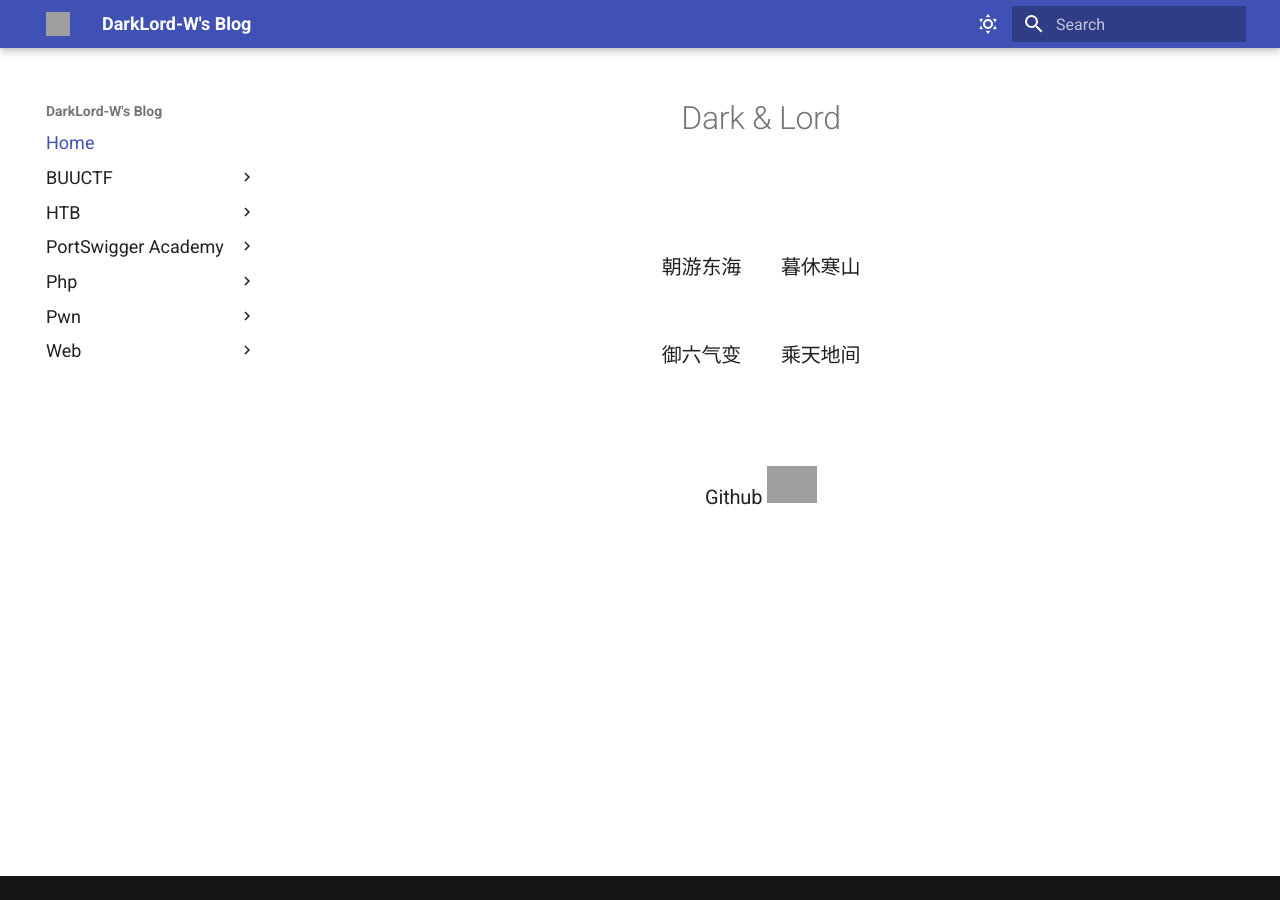
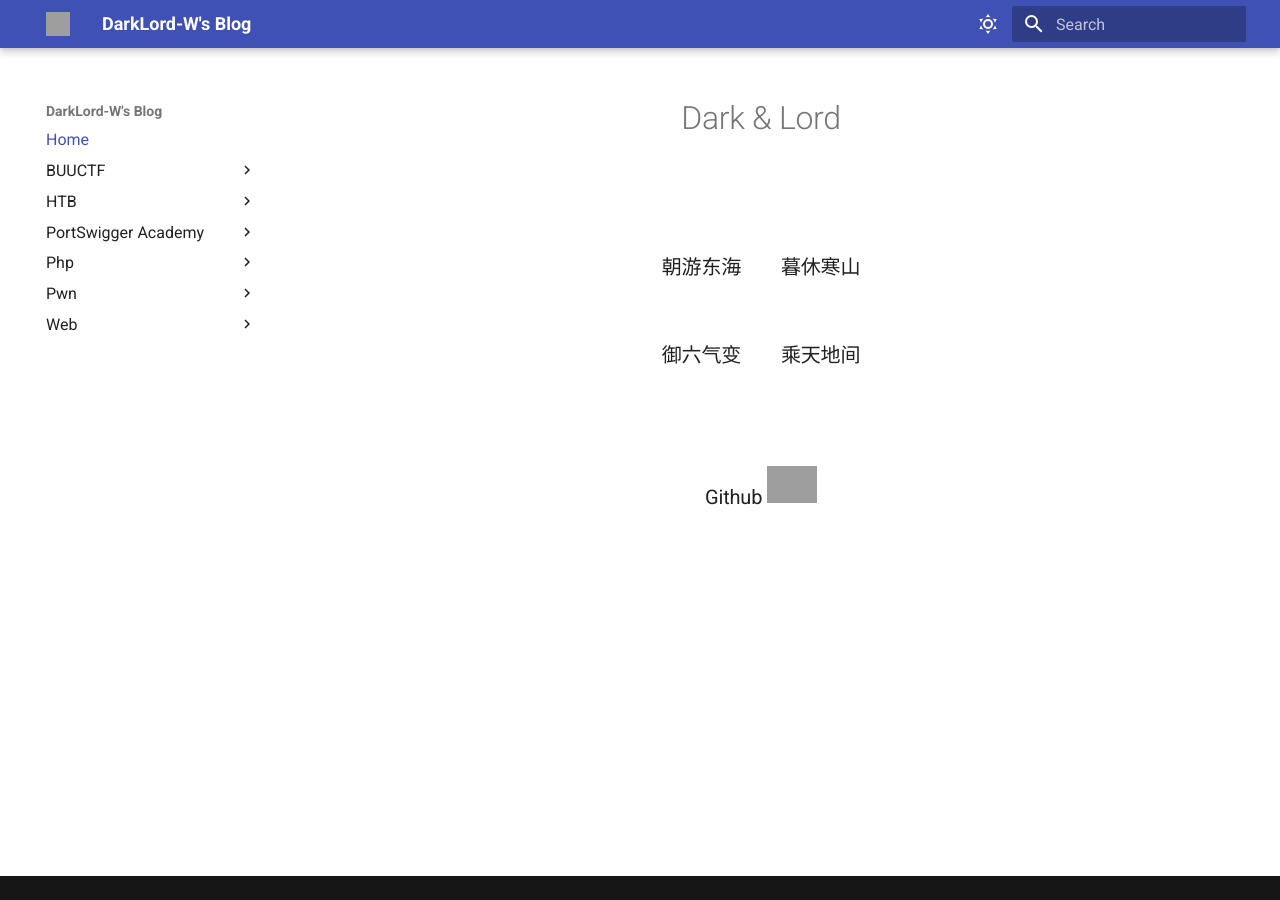
Before and after one commit to DarkLord-W/DarkLord-W.github.io, an MkDocs documentation site: the page built from docs/index.md, in a window 1280 px wide. Built offline with MkDocs 1.6.1 and Material for MkDocs 9.7.7, drawn with Linux system fonts in a browser that asks for light colours; grey boxes are pictures that could not be loaded.

Commit message:
Update: 2026-03-23 20:17:07

```diff
--- a/docs/stylesheets/extra.css
+++ b/docs/stylesheets/extra.css
@@ -6,7 +6,7 @@
 
 /* 左侧主导航字体大小 */
 .md-nav--primary .md-nav__link {
-    font-size: 0.9rem !important;  /* 原本是 0.8rem，这里稍微放大一点更清晰 */
+    font-size: 0.8rem !important;  /* 原本是 0.8rem，这里稍微放大一点更清晰 */
 }
 
 /* 右侧目录（如果启用，现在已禁用）
```
Also changed, not shown: docs/HTB/Starting-Point/Oopsie.md (+1 -1 lines).
